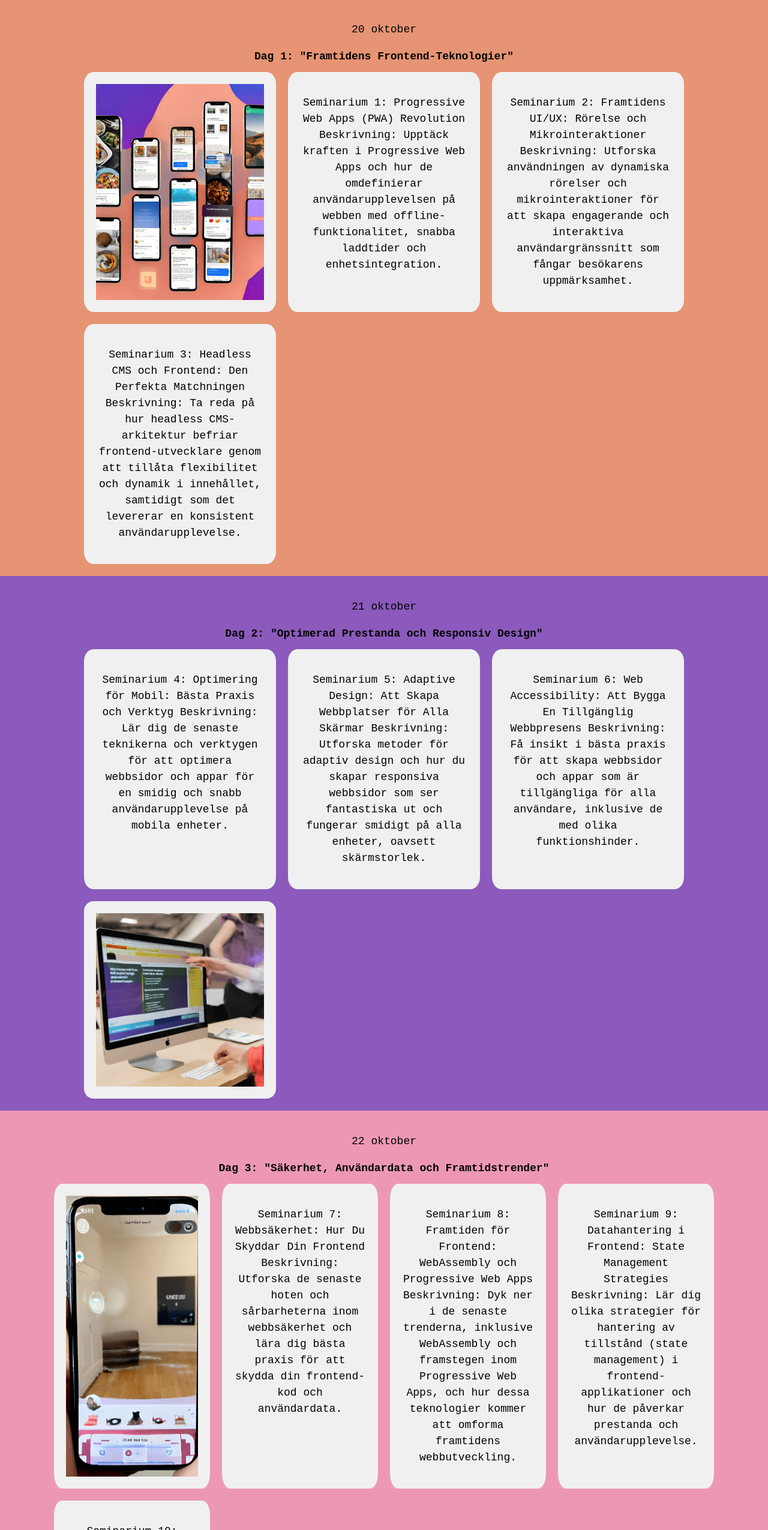
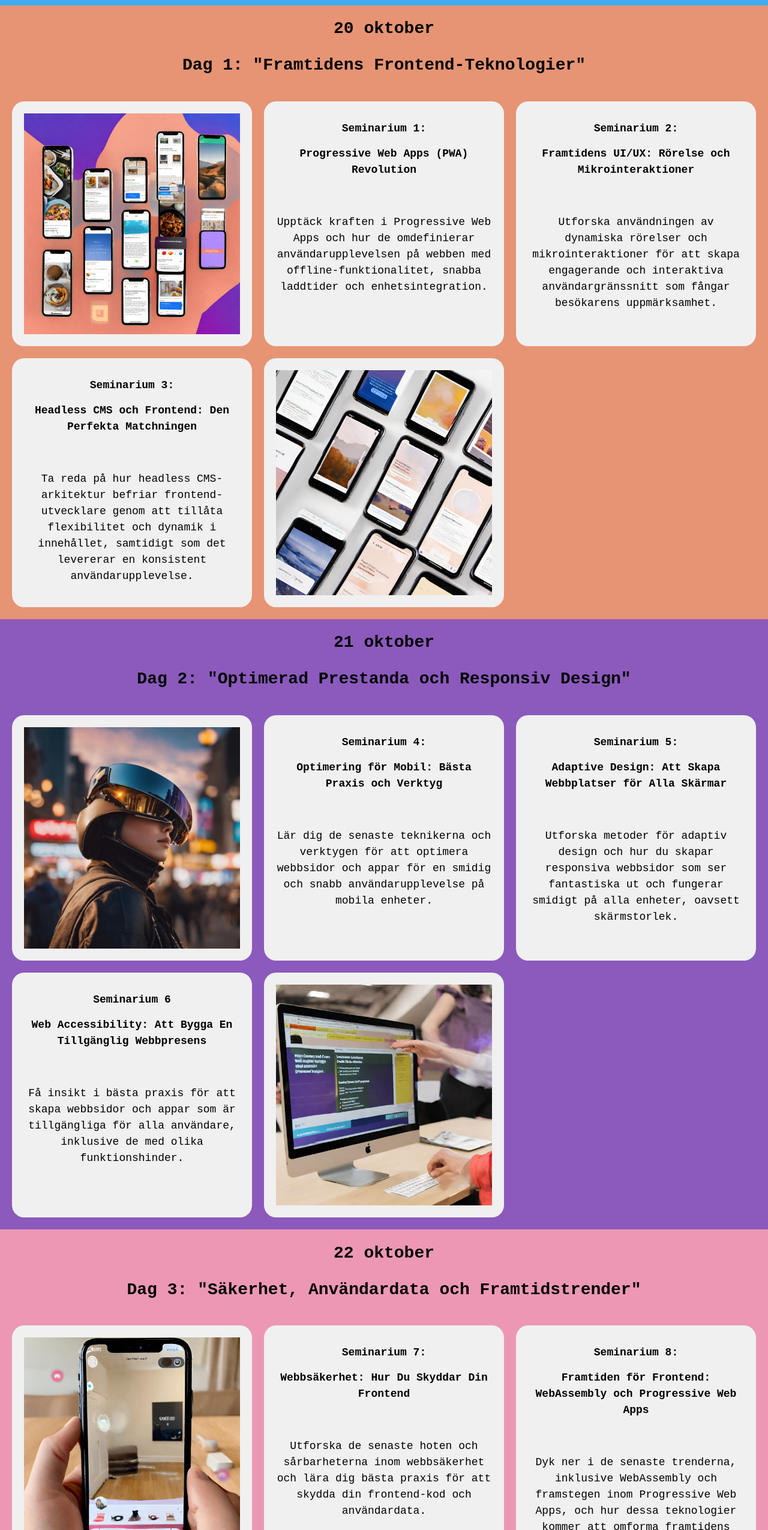
Before and after one commit to wilmaniklasson/CreativeCodeNest, a plain HTML site: page schema.html in a window 1280 px wide. Shown: the part 69-2619 px from the top of the page at 60% size. Drawn offline with Linux system fonts and the light colour scheme.

Commit message:
nylayout till schema

```diff
--- a/schema.css
+++ b/schema.css
@@ -1,28 +1,60 @@
 /* här kommer css finnas för schema sidan*/
 
+
+body {
+    background-color:#89cbf6;
+    padding: 0;
+    margin: 0;
+}
 * {
     font-family: 'Courier New', monospace;
     font-size: 18px;
     line-height: 1.5em;
-}
-body {
-    background-color:#89cbf6;
-    padding: 0;
-    margin: 0;
+    box-sizing: border-box;
 }
 .grid-container {
     display: grid;
     grid-template-columns: 1fr; /* En kolumn som standard */
     grid-template-areas:
         "header"
+        "dag-1"
         "row1"
+        "dag-2"
         "row2"
+        "dag-3"
         "row3"
         "footer";
     height: 100vh; /* Fyller hela skärmen vertikalt */
-    box-sizing: border-box;
+
 }
 
+.dag-1 > h1{
+    font-size: 20px;
+
+}
+.dag-2> h1{
+    font-size: 20px;
+}
+
+.dag-3 > h1{
+    font-size: 20px;
+}
+
+
+
+@media screen and (min-width: 768px) {
+    .dag-1 > h1{
+        font-size: 28px;
+
+    }
+    .dag-2> h1{
+        font-size: 28px;
+    }
+
+    .dag-3 > h1{
+        font-size: 28px;
+    }
+}
 
 .header {
     grid-area: header;
@@ -31,27 +63,37 @@ body {
     text-align: center;
 }
 
+.header a{
+    box-sizing: border-box;
+    color: #fff;
+    text-decoration: none;
+    font-size: 25px;
+    padding: 5px 5px;
+}
+
+.dag-1, .dag-2, .dag-3 {
+    text-align: center;
+
+}
+
+.row1, .row2, .row3{
+    display: grid;
+    grid-template-columns: repeat(auto-fill, minmax(300px, 1fr));
+    padding: 20px;
+    grid-gap: 20px;
+}
 
 
+/*___________________________________*/
 
 
-
-
-
-
+.dag-1{
+    grid-area:dag-1;
+    background-color: #e69474;
+}
 .row1 {
     grid-area: row1;
     background-color: #e69474;
-    padding: 20px;
-    text-align: center;
-}
-
-.dag-1 {
-    display: grid;
-    grid-template-columns: repeat(auto-fill, minmax(250px, 1fr));
-    grid-gap: 20px;
-    max-width: 1000px;
-    margin: 0 auto;
 }
 
 .seminarium-dag-1{
@@ -59,6 +101,7 @@ body {
     background-color: #f0f0f0;
     border-radius:  5% 5% 5% 5%;
     text-align: center;
+
 }
 
 .mobil{
@@ -70,24 +113,14 @@ body {
 
 
 
-
-
-
-
-
+/*___________________________________*/
+.dag-2{
+    grid-area:dag-2;
+    background-color: #8b5abc;
+}
 .row2{
     grid-area: row2;
     background-color:#8b5abc;
-    padding: 20px;
-    text-align: center;
-}
-
-.dag-2 {
-    display: grid;
-    grid-template-columns: repeat(auto-fill, minmax(250px, 1fr));
-    grid-gap: 20px;
-    max-width: 1000px;
-    margin: 0 auto;
 }
 
 .seminarium-dag-2{
@@ -97,7 +130,7 @@ body {
     text-align: center;
 }
 
-.dator{
+.dator, .vr{
     width: 100%;
     height: 100%;
     object-fit: cover;
@@ -108,23 +141,15 @@ body {
 
 
 
+/*___________________________________*/
 
-
-
-
+.dag-3{
+    grid-area:dag-3;
+    background-color: #ec98b5;
+}
 .row3{
     grid-area: row3;
     background-color: #ec98b5;
-    padding: 20px;
-    text-align: center;
-
-}
-.dag-3 {
-    display: grid;
-    grid-template-columns: repeat(auto-fill, minmax(250px, 1fr));
-    grid-gap: 20px;
-    max-width: 1100px;
-    margin: 0 auto;
 }
 
 .seminarium-dag-3{
--- a/schema.html
+++ b/schema.html
@@ -13,105 +13,129 @@
 <body>
     <div class="grid-container">
         <div class="header">
-        <a href="index.html" class="tillbaka">Tillbaka till Bättre Webb 2023</a>
-        <a href="formulär.html" class="tillbaka">Anmäl dig här</a>
+            <a href="index.html">Om bättre webb</a>
+            <a href="schema.html">Seminarium</a>
+            <a href="formulär.html">Anmälningssida</a>
+    </div>
+
+    <div class="dag-1">
+        <h1>20 oktober</h1>
+        <h1>Dag 1: "Framtidens Frontend-Teknologier" </h1>
     </div>
 
         <div class="row1">
-                <p>20 oktober</p>
-                <h1>Dag 1: "Framtidens Frontend-Teknologier" </h1>
-                <div class="dag-2">
                     <div class="seminarium-dag-1">
                         <img src="img/mobil.png" alt="flera mobiler" class="mobil">
                     </div>
                     <div class="seminarium-dag-1">
-                        <p>Seminarium 1: Progressive Web Apps (PWA) Revolution Beskrivning:
-                        Upptäck kraften i Progressive Web Apps och hur de omdefinierar användarupplevelsen
-                        på webben med offline-funktionalitet, snabba laddtider och enhetsintegration. </p>
+                        <h1>Seminarium 1:</h1>
+                        <h2>Progressive Web Apps (PWA) Revolution</h2>
+                        <br>
+                        <p>Upptäck kraften i Progressive Web Apps och hur de
+                        omdefinierar användarupplevelsen på webben med offline-funktionalitet,
+                        snabba laddtider och enhetsintegration. </p>
                     </div>
 
                     <div class="seminarium-dag-1">
-                            <p>Seminarium 2: Framtidens UI/UX: Rörelse och Mikrointeraktioner Beskrivning:
-                            Utforska användningen av dynamiska rörelser och mikrointeraktioner för att
-                            skapa engagerande och interaktiva användargränssnitt som fångar besökarens uppmärksamhet.</p>
+                           <h1>Seminarium 2:</h1>
+                           <h2>Framtidens UI/UX: Rörelse och Mikrointeraktioner</h2>
+                           <br>
+                           <p>Utforska användningen av dynamiska rörelser och mikrointeraktioner
+                            för att skapa engagerande och interaktiva användargränssnitt som
+                            fångar besökarens uppmärksamhet. </p>
                     </div>
 
                     <div class="seminarium-dag-1">
-                        <p>Seminarium 3: Headless CMS och Frontend: Den Perfekta Matchningen Beskrivning:
-                        Ta reda på hur headless CMS-arkitektur befriar frontend-utvecklare genom att tillåta
-                        flexibilitet och dynamik i innehållet, samtidigt som det levererar en konsistent användarupplevelse. </p>
+                        <h1>Seminarium 3:</h1>
+                        <h2>Headless CMS och Frontend: Den Perfekta Matchningen</h2>
+                        <br>
+                        <p>Ta reda på hur headless CMS-arkitektur befriar frontend-utvecklare genom att
+                         tillåta flexibilitet och dynamik i innehållet, samtidigt som det levererar en
+                         konsistent användarupplevelse. </p>
                     </div>
-                </div>
+                    <div class="seminarium-dag-1">
+                        <img src="img/mobil2.png" alt="flera mobiler" class="mobil">
+                    </div>
         </div>
 
+        <div class="dag-2">
+            <h1>21 oktober</h1>
+            <h1>Dag 2: "Optimerad Prestanda och Responsiv Design" </h1>
+        </div>
 
         <div class="row2">
-                <p>21 oktober</p>
-                <h1>Dag 2: "Optimerad Prestanda och Responsiv Design" </h1>
-            <div class="dag-2">
+            <div class="seminarium-dag-2">
+                <img src="img/vr.jpg" alt="vr headset" class="vr">
+            </div>
                 <div class="seminarium-dag-2">
-                    <p>Seminarium 4: Optimering för Mobil: Bästa Praxis och Verktyg
-                        Beskrivning: Lär dig de senaste teknikerna och verktygen för att
-                        optimera webbsidor och appar för en smidig och snabb
-                        användarupplevelse på mobila enheter. </p>
+                    <h1>Seminarium 4:</h1> <h2>Optimering för Mobil: Bästa Praxis och Verktyg</h2>
+                    <br>
+                    <p>Lär dig de senaste teknikerna och verktygen
+                    för att optimera webbsidor och appar för en smidig och snabb
+                    användarupplevelse på mobila enheter. </p>
                 </div>
 
                 <div class="seminarium-dag-2">
-                    <p>Seminarium 5: Adaptive Design: Att Skapa Webbplatser för Alla Skärmar
-                        Beskrivning: Utforska metoder för adaptiv design och hur du skapar
-                        responsiva webbsidor som ser fantastiska ut och fungerar smidigt på alla
-                        enheter, oavsett skärmstorlek.</p>
+                    <h1>Seminarium 5:</h1><h2>Adaptive Design: Att Skapa Webbplatser för Alla Skärmar</h2>
+                    <br>
+                    <p>Utforska metoder för adaptiv design och hur du skapar responsiva webbsidor
+                    som ser fantastiska ut och fungerar smidigt på alla enheter, oavsett skärmstorlek. </p>
                     </div>
 
                 <div class="seminarium-dag-2">
-                    <p>Seminarium 6: Web Accessibility: Att Bygga En Tillgänglig Webbpresens Beskrivning:
-                        Få insikt i bästa praxis för att skapa webbsidor och appar som är tillgängliga för
-                        alla användare, inklusive de med olika funktionshinder. </p>
+                    <h1>Seminarium 6</h1>
+                    <h2>Web Accessibility: Att Bygga En Tillgänglig Webbpresens</h2>
+                    <br>
+                    <p>Få insikt i bästa praxis för att skapa webbsidor och appar som är tillgängliga
+                    för alla användare, inklusive de med olika funktionshinder. </p>
                     </div>
 
                 <div class="seminarium-dag-2">
                     <img src="img/dator.png" alt="en dator" class="dator">
-                    </div>
-            </div>
+                </div>
         </div>
 
-
+        <div class="dag-3">
+            <h1>22 oktober </h1>
+            <h1>Dag 3: "Säkerhet, Användardata och Framtidstrender" </h1>
+        </div>
 
         <div class="row3">
-                <p>22 oktober </p>
-                <h1>Dag 3: "Säkerhet, Användardata och Framtidstrender" </h1>
-        <div class="dag-3">
 
             <div class="seminarium-dag-3">
                 <img src="img/mobil-kamera.png" alt="en mobil som tar en bild" class="mobil-kamera">
             </div>
             <div class="seminarium-dag-3">
-                <p>Seminarium 7: Webbsäkerhet: Hur Du Skyddar Din Frontend Beskrivning:
-                    Utforska de senaste hoten och sårbarheterna inom webbsäkerhet och lära dig
-                    bästa praxis för att skydda din frontend-kod och användardata. </p>
+                <h1>Seminarium 7:</h1>
+                <h2>Webbsäkerhet: Hur Du Skyddar Din Frontend</h2>
+                <br>
+                <p>Utforska de senaste hoten och sårbarheterna
+                inom webbsäkerhet och lära dig bästa praxis för att skydda din frontend-kod och användardata. </p>
             </div>
 
             <div class="seminarium-dag-3">
-                <p>Seminarium 8: Framtiden för Frontend: WebAssembly och Progressive Web
-                    Apps Beskrivning: Dyk ner i de senaste trenderna, inklusive WebAssembly och
-                    framstegen inom Progressive Web Apps, och hur dessa teknologier kommer att omforma
-                    framtidens webbutveckling. </p>
+                <h1>Seminarium 8:</h1>
+                <h2>Framtiden för Frontend: WebAssembly och Progressive Web Apps</h2>
+                <br>
+                <p>Dyk ner i de senaste trenderna, inklusive WebAssembly och framstegen
+                inom Progressive Web Apps, och hur dessa teknologier kommer att omforma framtidens webbutveckling.</p>
                 </div>
 
             <div class="seminarium-dag-3">
-                <p>Seminarium 9: Datahantering i Frontend: State Management Strategies Beskrivning:
-                    Lär dig olika strategier för hantering av tillstånd (state management) i frontend-applikationer
-                    och hur de påverkar prestanda och användarupplevelse. </p>
+               <h1>Seminarium 9:</h1>
+               <h2> Datahantering i Frontend: State Management Strategies</h2>
+                <br>
+                <p>Lär dig olika strategier för hantering av tillstånd
+                (state management) i frontend-applikationer och hur de påverkar prestanda och användarupplevelse. </p>
                 </div>
                 <div class="seminarium-dag-3">
-                    <p>Seminarium 10: Framtida Gränssnitt: Voice User Interface (VUI) och Augmented Reality (AR)
-                        Beskrivning: Utforska nästa generations användargränssnitt med Voice User Interface och
-                        Augmented Reality och hur de integreras smidigt i webbutvecklingsprojekt. </p>
+                    <h1>Seminarium 10:</h1>
+                    <h2>Framtida Gränssnitt: Voice User Interface (VUI) och Augmented Reality (AR)</h2>
+                <br>
+                <p>Utforska nästa generations användargränssnitt med Voice User Interface och Augmented
+                Reality och hur de integreras smidigt i webbutvecklingsprojekt. </p>
                 </div>
-        </div>
     </div>
-
-
 
         <div class="footer">
              &copy; 2023 Bättre Webb. Alla rättigheter förbehållna. (Denna webbsida är en skoluppgift och innehållet är inte verkligt.)
```
Also changed, not shown: formulär.css (+10 -2 lines), formulär.html (+6 -4 lines), 1 other file.
